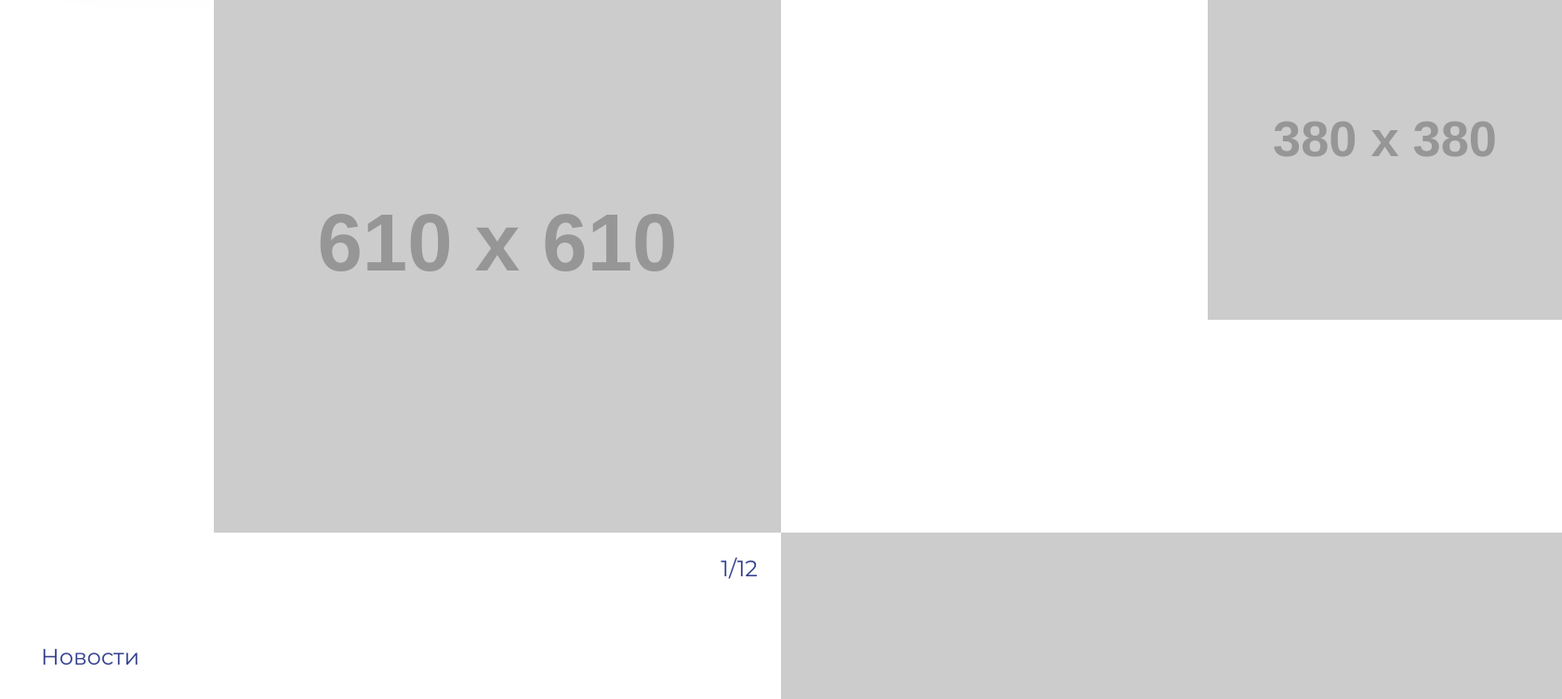
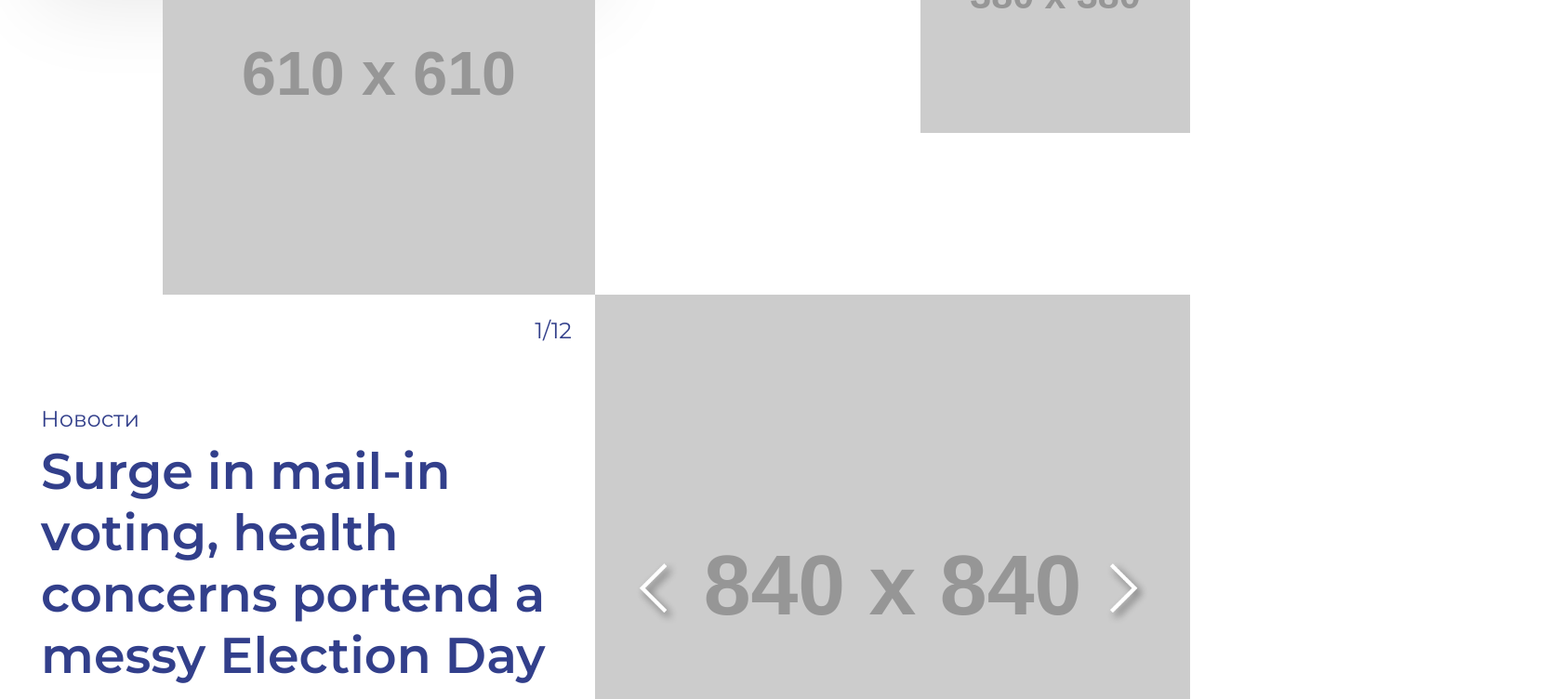
Before and after one commit to wolfsmensch/kafu-front, a plain HTML site: page index.html in a window 1280 px wide. Shown: the part 647-1399 px from the top of the page at 93% size, 1680 px wide, since content can reach past the window. Drawn offline with nearby package versions, Linux system fonts and the light colour scheme; files that its build step writes are made by us from their sources; placeholder pictures from the web are drawn by us; files whose address does not match are found by name.

Commit message:
Адаптирован grid для desktop

```diff
--- a/scss/index.scss
+++ b/scss/index.scss
@@ -14,6 +14,11 @@
 
     grid-template-rows: 460px 610px 840px 340px;
     grid-template-columns: 840px 459px 381px;
+
+    @media screen and (max-width: 1680px) {
+        grid-template-rows: 27.32vw 36.31vw 50vw 20.24vw;
+        grid-template-columns: 50vw 27.32vw 22.68vw;
+    }
 
     width: 100%;
 
```
